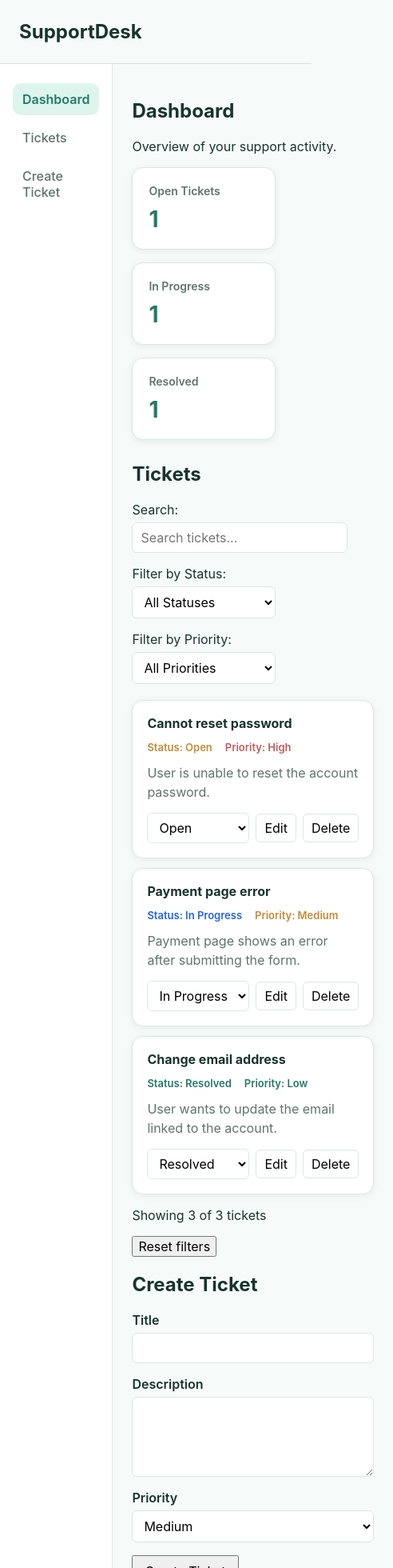
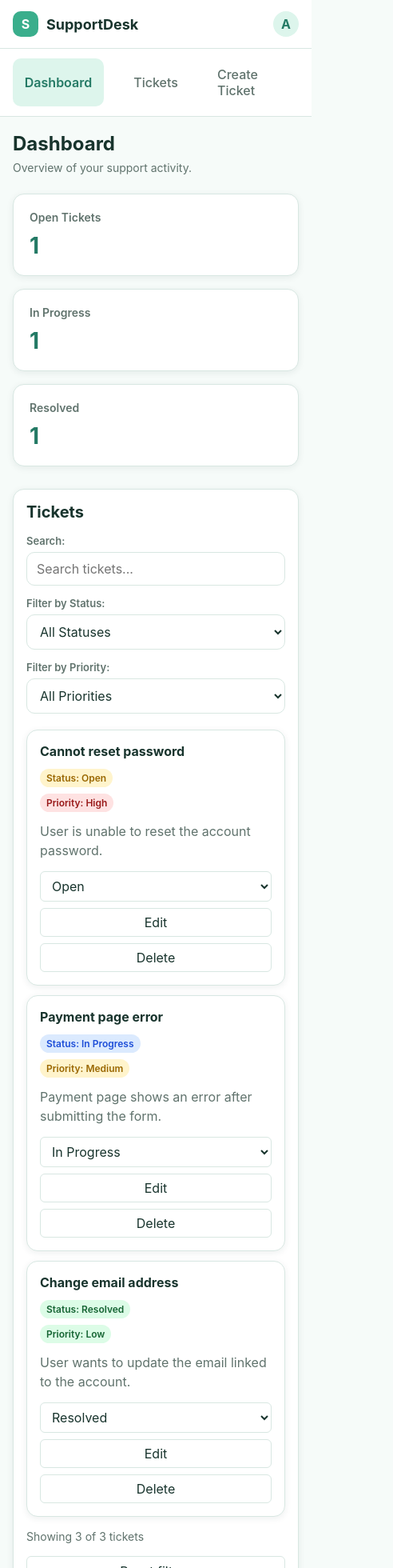
Before and after one commit to Andrew543210/react-ts-support-desk, a React (Vite) app: page / in a window 390 px wide. Shown: the top 1960 px of the page at 80% size, 492 px wide, since content can reach past the window. Built offline with nearby package versions, Linux system fonts and the light colour scheme.

Commit message:
style(ui): add polished responsive mint design

```diff
--- a/src/App.module.css
+++ b/src/App.module.css
@@ -1,8 +1,27 @@
 .layout {
   display: flex;
+  min-height: calc(100vh - 80px);
+  background: var(--color-bg);
 }
 
 .main {
   flex: 1;
-  padding: 24px;
+  padding: 32px 40px 48px;
+  min-width: 0;
 }
+
+@media (max-width: 900px) {
+  .layout {
+    flex-direction: column;
+  }
+
+  .main {
+    padding: 24px;
+  }
+}
+
+@media (max-width: 600px) {
+  .main {
+    padding: 20px 16px 32px;
+  }
+}
--- a/src/components/CreateTicketForm/CreateTicketForm.module.css
+++ b/src/components/CreateTicketForm/CreateTicketForm.module.css
@@ -1,8 +1,22 @@
+.section {
+  margin-top: 24px;
+  padding: 20px;
+  border: 1px solid var(--color-border);
+  border-radius: var(--radius-lg);
+  background: var(--color-surface);
+  box-shadow: var(--shadow-sm);
+}
+
+.title {
+  margin: 0 0 18px;
+  font-size: 20px;
+  color: var(--color-text-primary);
+}
+
 .form {
   display: flex;
   flex-direction: column;
   gap: 16px;
-  max-width: 520px;
 }
 
 .group {
@@ -12,36 +26,90 @@
 }
 
 .group label {
+  font-size: 13px;
   font-weight: 600;
+  color: var(--color-text-secondary);
 }
 
 .group input,
 .group textarea,
 .group select {
-  padding: 8px 10px;
+  width: 100%;
+  padding: 10px 12px;
   border: 1px solid var(--color-border);
-  border-radius: var(--radius-sm);
+  border-radius: var(--radius-md);
   background: var(--color-surface);
+  color: var(--color-text-primary);
   font: inherit;
+  outline: none;
+  transition:
+    border-color 0.2s ease,
+    box-shadow 0.2s ease;
+}
+
+.group input:focus,
+.group textarea:focus,
+.group select:focus {
+  border-color: var(--color-mint-500);
+  box-shadow: 0 0 0 3px rgba(58, 174, 140, 0.12);
 }
 
 .group textarea {
-  min-height: 100px;
+  min-height: 110px;
   resize: vertical;
 }
 
 .actions {
   display: flex;
-  gap: 8px;
+  gap: 10px;
 }
 
-.actions button {
-  padding: 8px 14px;
+.primaryButton {
+  padding: 10px 16px;
+  border: 1px solid var(--color-mint-500);
+  border-radius: var(--radius-md);
+  background: var(--color-mint-500);
+  color: white;
+  font-weight: 600;
   cursor: pointer;
+}
+
+.primaryButton:hover {
+  background: var(--color-mint-700);
+  border-color: var(--color-mint-700);
+}
+
+.secondaryButton {
+  padding: 10px 16px;
+  border: 1px solid var(--color-border);
+  border-radius: var(--radius-md);
+  background: var(--color-surface);
+  color: var(--color-text-primary);
+  cursor: pointer;
+}
+
+.secondaryButton:hover {
+  background: var(--color-mint-100);
 }
 
 .error {
   margin: 0;
   color: var(--color-danger);
+  font-size: 13px;
   font-weight: 600;
 }
+
+@media (max-width: 600px) {
+  .section {
+    padding: 16px;
+  }
+
+  .actions {
+    flex-direction: column;
+  }
+
+  .primaryButton,
+  .secondaryButton {
+    width: 100%;
+  }
+}
--- a/src/components/CreateTicketForm/CreateTicketForm.tsx
+++ b/src/components/CreateTicketForm/CreateTicketForm.tsx
@@ -72,8 +72,8 @@ export default function CreateTicketForm({
     }
 
     return (
-        <section>
-            <h2>{isEditing ? "Edit Ticket" : "Create Ticket"}</h2>
+        <section className={styles.section}>
+            <h2 className={styles.title}>{isEditing ? "Edit Ticket" : "Create Ticket"}</h2>
 
             <form
                 className={styles.form}
@@ -120,7 +120,10 @@ export default function CreateTicketForm({
                 )}
 
                 <div className={styles.actions}>
-                    <button type="submit">
+                    <button
+                        type="submit"
+                        className={styles.primaryButton}
+                    >
                         {isEditing ? "Update Ticket" : "Create Ticket"}
                     </button>
 
@@ -128,6 +131,7 @@ export default function CreateTicketForm({
                         <button
                             type="button"
                             onClick={onCancelEdit}
+                            className={styles.secondaryButton}
                         >
                             Cancel
                         </button>
--- a/src/components/Dashboard/Dashboard.module.css
+++ b/src/components/Dashboard/Dashboard.module.css
@@ -1,7 +1,50 @@
+.dashboard {
+  width: 100%;
+  max-width: 1180px;
+  margin: 0 auto;
+}
+
+.header {
+  display: flex;
+  flex-direction: column;
+  align-items: flex-start;
+  gap: 6px;
+  margin-bottom: 24px;
+}
+
+.title {
+  margin: 0;
+  font-size: 28px;
+  font-weight: 700;
+  line-height: 1.2;
+  color: var(--color-text-primary);
+}
+
+.subtitle {
+  margin: 0;
+  font-size: 14px;
+  color: var(--color-text-secondary);
+}
+
 .statsGrid {
-  display: flex;
+  display: grid;
+  grid-template-columns: repeat(3, minmax(180px, 1fr));
   gap: 16px;
-  flex-wrap: wrap;
-  margin-top: 16px;
   margin-bottom: 28px;
 }
+
+@media (max-width: 900px) {
+  .statsGrid {
+    grid-template-columns: repeat(2, minmax(0, 1fr));
+  }
+}
+
+@media (max-width: 600px) {
+  .statsGrid {
+    grid-template-columns: 1fr;
+  }
+
+  .title {
+    font-size: 24px;
+  }
+}
--- a/src/components/Dashboard/Dashboard.tsx
+++ b/src/components/Dashboard/Dashboard.tsx
@@ -72,9 +72,11 @@ export default function Dashboard() {
     }
 
     return (
-        <>
-            <h2>Dashboard</h2>
-            <p>Overview of your support activity.</p>
+        <div className={styles.dashboard}>
+            <header className={styles.header}>
+                <h1 className={styles.title}>Dashboard</h1>
+                <p className={styles.subtitle}>Overview of your support activity.</p>
+            </header>
             <section className={styles.statsGrid}>
                 {stats.map((stat) => (
                     <StatCard
@@ -96,6 +98,6 @@ export default function Dashboard() {
                 onSaveTicket={handleSaveTicket}
                 onCancelEdit={handleCancelEdit}
             />
-        </>
+        </div>
     )
 }
--- a/src/components/Header/Header.module.css
+++ b/src/components/Header/Header.module.css
@@ -1,12 +1,89 @@
-header {
+.header {
   height: 80px;
   display: flex;
   align-items: center;
+  justify-content: space-between;
   padding: 0 24px;
-  border-bottom: 1px solid #ddd;
+  border-bottom: 1px solid var(--color-border);
+  background: var(--color-surface);
 }
 
-header h1 {
+.brand {
+  display: flex;
+  align-items: center;
+  gap: 10px;
+}
+
+.logoMark {
+  width: 34px;
+  height: 34px;
+  display: flex;
+  align-items: center;
+  justify-content: center;
+  border-radius: var(--radius-md);
+  background: var(--color-mint-500);
+  color: white;
+  font-weight: 700;
+}
+
+.title {
   margin: 0;
-  font-size: 24px;
+  font-size: 20px;
+  color: var(--color-text-primary);
 }
+
+.user {
+  display: flex;
+  align-items: center;
+  gap: 10px;
+}
+
+.avatar {
+  width: 34px;
+  height: 34px;
+  display: flex;
+  align-items: center;
+  justify-content: center;
+  border-radius: 50%;
+  background: var(--color-mint-100);
+  color: var(--color-mint-700);
+  font-weight: 700;
+}
+
+.userInfo {
+  display: flex;
+  flex-direction: column;
+}
+
+.userName {
+  font-size: 13px;
+  font-weight: 600;
+  color: var(--color-text-primary);
+}
+
+.userRole {
+  font-size: 12px;
+  color: var(--color-text-secondary);
+}
+
+@media (max-width: 600px) {
+  .header {
+    height: auto;
+    padding: 14px 16px;
+    gap: 12px;
+  }
+
+  .title {
+    font-size: 18px;
+  }
+
+  .userInfo {
+    display: none;
+  }
+
+  .logoMark,
+  .avatar {
+    width: 32px;
+    height: 32px;
+  }
+}
--- a/src/components/Header/Header.tsx
+++ b/src/components/Header/Header.tsx
@@ -3,7 +3,19 @@ import styles from "./Header.module.css"
 export default function Header() {
     return (
         <header className={styles.header}>
-            <h1 className={styles.title}>SupportDesk</h1>
+            <div className={styles.brand}>
+                <div className={styles.logoMark}>S</div>
+                <h1 className={styles.title}>SupportDesk</h1>
+            </div>
+
+            <div className={styles.user}>
+                <div className={styles.avatar}>A</div>
+
+                <div className={styles.userInfo}>
+                    <span className={styles.userName}>Support Agent</span>
+                    <span className={styles.userRole}>Agent</span>
+                </div>
+            </div>
         </header>
     )
 }
--- a/src/components/Sidebar/Sidebar.module.css
+++ b/src/components/Sidebar/Sidebar.module.css
@@ -13,7 +13,8 @@
 }
 
 .link {
-  display: block;
+  display: flex;
+  align-items: center;
   padding: 10px 12px;
   border-radius: var(--radius-md);
   color: var(--color-text-secondary);
@@ -21,12 +22,14 @@
   font-weight: 500;
   transition:
     background-color 0.2s ease,
-    color 0.2s ease;
+    color 0.2s ease,
+    transform 0.2s ease;
 }
 
 .link:hover {
   background: var(--color-mint-100);
   color: var(--color-mint-700);
+  transform: translateX(2px);
 }
 
 .active {
@@ -34,3 +37,36 @@
   color: var(--color-mint-700);
   font-weight: 600;
 }
+
+.active::before {
+  content: "";
+  width: 4px;
+  height: 18px;
+  margin-right: 8px;
+  border-radius: 999px;
+  background: var(--color-mint-500);
+}
+
+@media (max-width: 900px) {
+  .sidebar {
+    width: 100%;
+    min-height: auto;
+    padding: 12px 16px;
+    border-right: none;
+    border-bottom: 1px solid var(--color-border);
+  }
+
+  .nav {
+    flex-direction: row;
+    gap: 8px;
+  }
+
+  .link {
+    flex: 1;
+    justify-content: center;
+  }
+
+  .active::before {
+    display: none;
+  }
+}
--- a/src/components/TicketCard/TicketCard.module.css
+++ b/src/components/TicketCard/TicketCard.module.css
@@ -14,14 +14,17 @@
 
 .meta {
   display: flex;
-  gap: 16px;
+  gap: 10px;
   margin-bottom: 12px;
+  flex-wrap: wrap;
 }
 
 .status,
 .priority {
   margin: 0;
-  font-size: 13px;
+  padding: 4px 8px;
+  border-radius: 999px;
+  font-size: 12px;
   font-weight: 600;
 }
 
@@ -35,6 +38,7 @@
   display: flex;
   align-items: center;
   gap: 8px;
+  flex-wrap: wrap;
 }
 
 .actions select,
@@ -42,37 +46,76 @@
   padding: 7px 10px;
   border: 1px solid var(--color-border);
   border-radius: var(--radius-sm);
+  font: inherit;
+}
+
+.actions select {
   background: var(--color-surface);
+  color: var(--color-text-primary);
 }
 
 .actions button {
   cursor: pointer;
+  background: var(--color-surface);
+  color: var(--color-text-primary);
+  transition:
+    background-color 0.2s ease,
+    border-color 0.2s ease;
 }
 
 .actions button:hover {
   background: var(--color-mint-100);
+  border-color: var(--color-mint-300);
 }
 
 .open {
-  color: var(--color-warning);
+  color: #9a6700;
+  background: #fff4cc;
 }
 
 .inProgress {
-  color: #2563eb;
+  color: #1d4ed8;
+  background: #dbeafe;
 }
 
 .resolved {
-  color: var(--color-mint-700);
+  color: #166534;
+  background: #dcfce7;
 }
 
 .high {
-  color: var(--color-danger);
+  color: #991b1b;
+  background: #fee2e2;
 }
 
 .medium {
-  color: var(--color-warning);
+  color: #9a6700;
+  background: #fff4cc;
 }
 
 .low {
-  color: var(--color-mint-700);
+  color: #166534;
+  background: #dcfce7;
 }
+
+@media (max-width: 600px) {
+  .card {
+    padding: 16px;
+  }
+
+  .meta {
+    flex-direction: column;
+    align-items: flex-start;
+    gap: 8px;
+  }
+
+  .actions {
+    flex-direction: column;
+    align-items: stretch;
+  }
+
+  .actions select,
+  .actions button {
+    width: 100%;
+  }
+}
--- a/src/components/TicketFilters/TicketFilters.module.css
+++ b/src/components/TicketFilters/TicketFilters.module.css
@@ -1,8 +1,7 @@
 .filters {
-  display: flex;
-  gap: 16px;
-  align-items: flex-end;
-  flex-wrap: wrap;
+  display: grid;
+  grid-template-columns: minmax(220px, 1.4fr) repeat(2, minmax(160px, 0.8fr));
+  gap: 14px;
   margin-bottom: 20px;
 }
 
@@ -12,15 +11,48 @@
   gap: 6px;
 }
 
+.group label {
+  font-size: 13px;
+  font-weight: 600;
+  color: var(--color-text-secondary);
+}
+
 .group input,
 .group select {
-  min-width: 180px;
-  padding: 8px 10px;
+  width: 100%;
+  padding: 10px 12px;
   border: 1px solid var(--color-border);
-  border-radius: var(--radius-sm);
+  border-radius: var(--radius-md);
   background: var(--color-surface);
+  color: var(--color-text-primary);
+  outline: none;
+  transition:
+    border-color 0.2s ease,
+    box-shadow 0.2s ease;
 }
 
-.group:first-child input {
-  min-width: 260px;
+.group input:focus,
+.group select:focus {
+  border-color: var(--color-mint-500);
+  box-shadow: 0 0 0 3px rgba(58, 174, 140, 0.12);
 }
+
+@media (max-width: 900px) {
+  .filters {
+    grid-template-columns: 1fr 1fr;
+  }
+
+  .group:first-child {
+    grid-column: 1 / -1;
+  }
+}
+
+@media (max-width: 600px) {
+  .filters {
+    grid-template-columns: 1fr;
+  }
+
+  .group:first-child {
+    grid-column: auto;
+  }
+}
--- a/src/components/TicketList/TicketList.module.css
+++ b/src/components/TicketList/TicketList.module.css
@@ -1,3 +1,25 @@
+.section {
+  padding: 20px;
+  border: 1px solid var(--color-border);
+  border-radius: var(--radius-lg);
+  background: var(--color-surface);
+  box-shadow: var(--shadow-sm);
+}
+
+.header {
+  display: flex;
+  align-items: center;
+  justify-content: space-between;
+  gap: 16px;
+  margin-bottom: 16px;
+}
+
+.title {
+  margin: 0;
+  font-size: 20px;
+  color: var(--color-text-primary);
+}
+
 .list {
   list-style: none;
   padding: 0;
@@ -6,3 +28,45 @@
   flex-direction: column;
   gap: 12px;
 }
+
+.footer {
+  display: flex;
+  align-items: center;
+  justify-content: space-between;
+  gap: 16px;
+  margin-top: 16px;
+}
+
+.count {
+  margin: 0;
+  color: var(--color-text-secondary);
+  font-size: 14px;
+}
+
+.resetButton {
+  padding: 8px 12px;
+  border: 1px solid var(--color-border);
+  border-radius: var(--radius-sm);
+  background: var(--color-surface);
+  color: var(--color-text-primary);
+  cursor: pointer;
+}
+
+.resetButton:hover {
+  background: var(--color-mint-100);
+}
+
+@media (max-width: 600px) {
+  .section {
+    padding: 16px;
+  }
+
+  .footer {
+    flex-direction: column;
+    align-items: stretch;
+  }
+
+  .resetButton {
+    width: 100%;
+  }
+}
--- a/src/components/TicketList/TicketList.tsx
+++ b/src/components/TicketList/TicketList.tsx
@@ -35,8 +35,10 @@ export default function TicketList({ tickets, onStatusChange, onDeleteTicket, on
     })
 
     return (
-        <section>
-            <h2>Tickets</h2>
+        <section className={styles.section}>
+            <div className={styles.header}>
+                <h2 className={styles.title}>Tickets</h2>
+            </div>
             <TicketFilters
                 searchTerm={searchTerm}
                 statusFilter={statusFilter}
@@ -62,11 +64,13 @@ export default function TicketList({ tickets, onStatusChange, onDeleteTicket, on
                         ))}
                     </ul>
                 )}
-            <p>
+            <div className={styles.footer}>
+                <p className={styles.count}>
                     Showing {filteredTickets.length} of {tickets.length} tickets
                 </p>
                 <button
                     type="button"
+                    className={styles.resetButton}
                     onClick={() => {
                         setSearchTerm("")
                         setStatusFilter("all")
@@ -75,6 +79,7 @@ export default function TicketList({ tickets, onStatusChange, onDeleteTicket, on
                 >
                     Reset filters
                 </button>
+            </div>
         </section>
     )
 }
```
Lines whose indentation alone changed are shown as unchanged.
